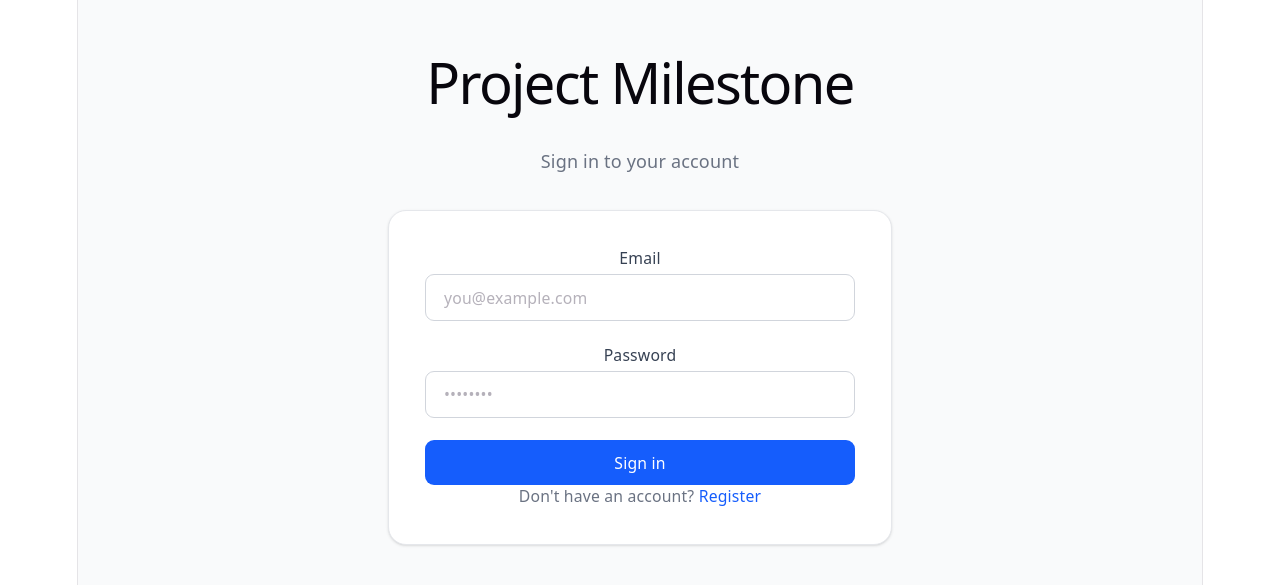
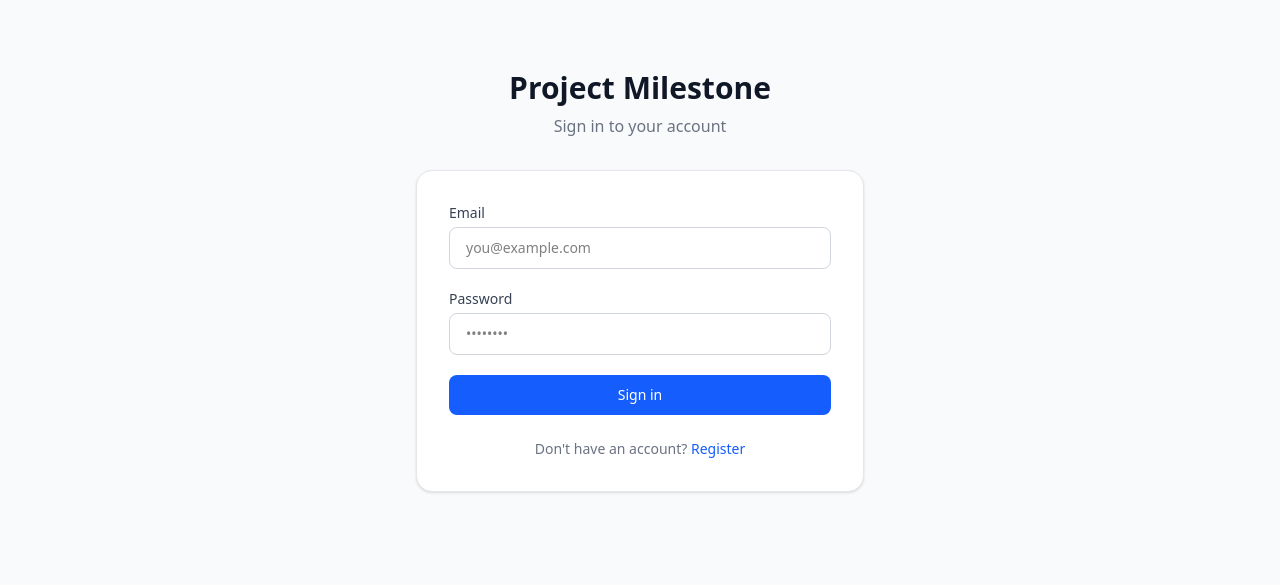
Before and after one commit to malangwa/project-milestone, a React (Vite) app in the folder web/: page /login in a window 1280 px wide. Shown: the part 119-704 px from the top of the page. Built offline with nearby package versions, Linux system fonts and the light colour scheme; no server answers.

Commit message:
fix: replace Vite default template CSS with minimal Tailwind-only styles

```diff
--- a/web/src/index.css
+++ b/web/src/index.css
@@ -1,113 +1,18 @@
 @import "tailwindcss";
 
-:root {
-  --text: #6b6375;
-  --text-h: #08060d;
-  --bg: #fff;
-  --border: #e5e4e7;
-  --code-bg: #f4f3ec;
-  --accent: #aa3bff;
-  --accent-bg: rgba(170, 59, 255, 0.1);
-  --accent-border: rgba(170, 59, 255, 0.5);
-  --social-bg: rgba(244, 243, 236, 0.5);
-  --shadow:
-    rgba(0, 0, 0, 0.1) 0 10px 15px -3px, rgba(0, 0, 0, 0.05) 0 4px 6px -2px;
-
-  --sans: system-ui, 'Segoe UI', Roboto, sans-serif;
-  --heading: system-ui, 'Segoe UI', Roboto, sans-serif;
-  --mono: ui-monospace, Consolas, monospace;
-
-  font: 18px/145% var(--sans);
-  letter-spacing: 0.18px;
-  color-scheme: light dark;
-  color: var(--text);
-  background: var(--bg);
-  font-synthesis: none;
-  text-rendering: optimizeLegibility;
-  -webkit-font-smoothing: antialiased;
-  -moz-osx-font-smoothing: grayscale;
-
-  @media (max-width: 1024px) {
-    font-size: 16px;
-  }
-}
-
-@media (prefers-color-scheme: dark) {
-  :root {
-    --text: #9ca3af;
-    --text-h: #f3f4f6;
-    --bg: #16171d;
-    --border: #2e303a;
-    --code-bg: #1f2028;
-    --accent: #c084fc;
-    --accent-bg: rgba(192, 132, 252, 0.15);
-    --accent-border: rgba(192, 132, 252, 0.5);
-    --social-bg: rgba(47, 48, 58, 0.5);
-    --shadow:
-      rgba(0, 0, 0, 0.4) 0 10px 15px -3px, rgba(0, 0, 0, 0.25) 0 4px 6px -2px;
-  }
-
-  #social .button-icon {
-    filter: invert(1) brightness(2);
-  }
-}
-
-#root {
-  width: 1126px;
-  max-width: 100%;
-  margin: 0 auto;
-  text-align: center;
-  border-inline: 1px solid var(--border);
-  min-height: 100svh;
-  display: flex;
-  flex-direction: column;
+*, *::before, *::after {
   box-sizing: border-box;
 }
 
 body {
   margin: 0;
+  font-family: system-ui, 'Segoe UI', Roboto, sans-serif;
+  -webkit-font-smoothing: antialiased;
+  -moz-osx-font-smoothing: grayscale;
+  background-color: #f9fafb;
 }
 
-h1,
-h2 {
-  font-family: var(--heading);
-  font-weight: 500;
-  color: var(--text-h);
+#root {
+  height: 100vh;
+  width: 100%;
 }
-
-h1 {
-  font-size: 56px;
-  letter-spacing: -1.68px;
-  margin: 32px 0;
-  @media (max-width: 1024px) {
-    font-size: 36px;
-    margin: 20px 0;
-  }
-}
-h2 {
-  font-size: 24px;
-  line-height: 118%;
-  letter-spacing: -0.24px;
-  margin: 0 0 8px;
-  @media (max-width: 1024px) {
-    font-size: 20px;
-  }
-}
-p {
-  margin: 0;
-}
-
-code,
-.counter {
-  font-family: var(--mono);
-  display: inline-flex;
-  border-radius: 4px;
-  color: var(--text-h);
-}
-
-code {
-  font-size: 15px;
-  line-height: 135%;
-  padding: 4px 8px;
-  background: var(--code-bg);
-}
```
